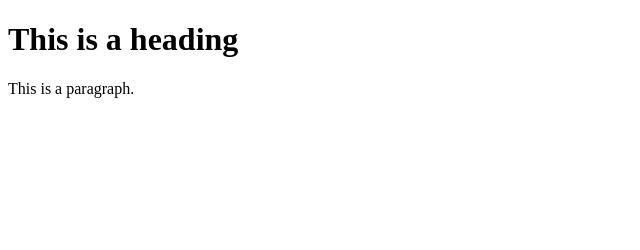
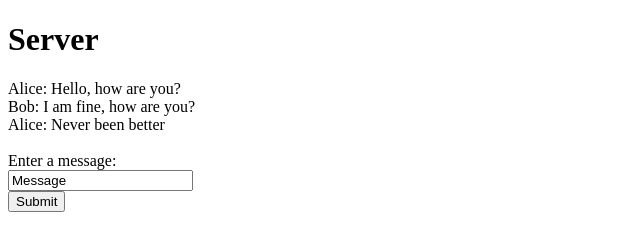
Before and after one commit to JorgeeRamos/scalable, a plain HTML site: page main.html in a window 1280 px wide. Shown: the whole page, without its empty margins (0-640 px from the left). Drawn offline with Linux system fonts and the light colour scheme.

Commit message:
Added list of texts between Alice and Bob, and an input form for new messages

```diff
--- a/main.html
+++ b/main.html
@@ -4,7 +4,29 @@
         <title>This is a Web App</title>
     </head>
     <body>
-        <h1>This is a heading</h1>
-        <p>This is a paragraph.</p>
+        <!-- Heading -->
+        <h1>Server</h1>
+
+        <!-- Chat messages -->
+        <div>
+            <span>Alice:</span>
+            <span>Hello, how are you?</span>
+        </div>
+        <div>
+            <span>Bob:</span>
+            <span>I am fine, how are you?</span>
+        </div>
+        <div>
+            <span>Alice:</span>
+            <span>Never been better</span>
+        </div>
+        <br>
+        <!-- Input Form -->
+        <form>
+        Enter a message:<br>
+        <input type="text" name="message" value="Message">
+        <br>
+        <input type="submit" value="Submit">
+        </form>
     </body>
 </html>
```
